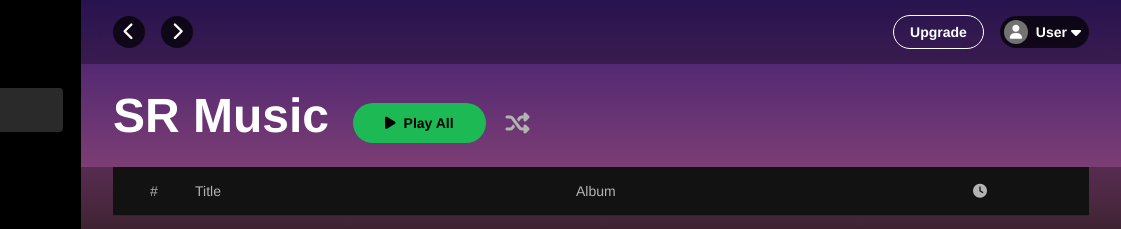
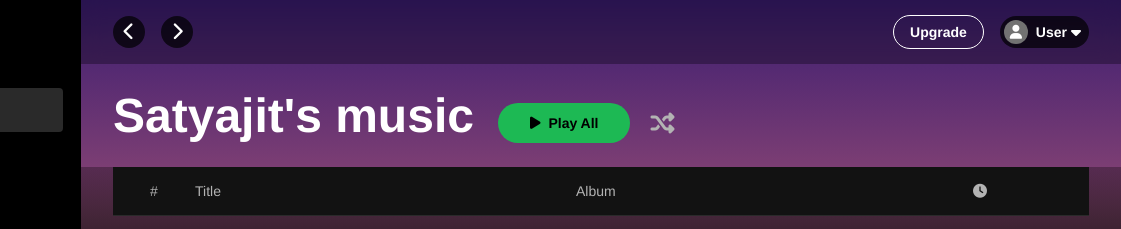
Before and after one commit to satya-dr/Music, a plain HTML site: page index.html in a window 1280 px wide. Shown: the top 229 px of the page, 159-1280 px from the left. Drawn offline with Linux system fonts and the light colour scheme; files whose address does not match are found by name.

Commit message:
Update index.html

```diff
--- a/index.html
+++ b/index.html
@@ -65,7 +65,7 @@
         </div>
 
         <div class="content-header">
-            <h1 style="display: flex;align-items: center;justify-content: center;">SR Music</h1>
+            <h1 style="display: flex;align-items: center;justify-content: center;">Satyajit's music </h1>
             <div class="header-actions">
                 <button class="play-all-btn">
                     <i class="fas fa-play"></i>
```
